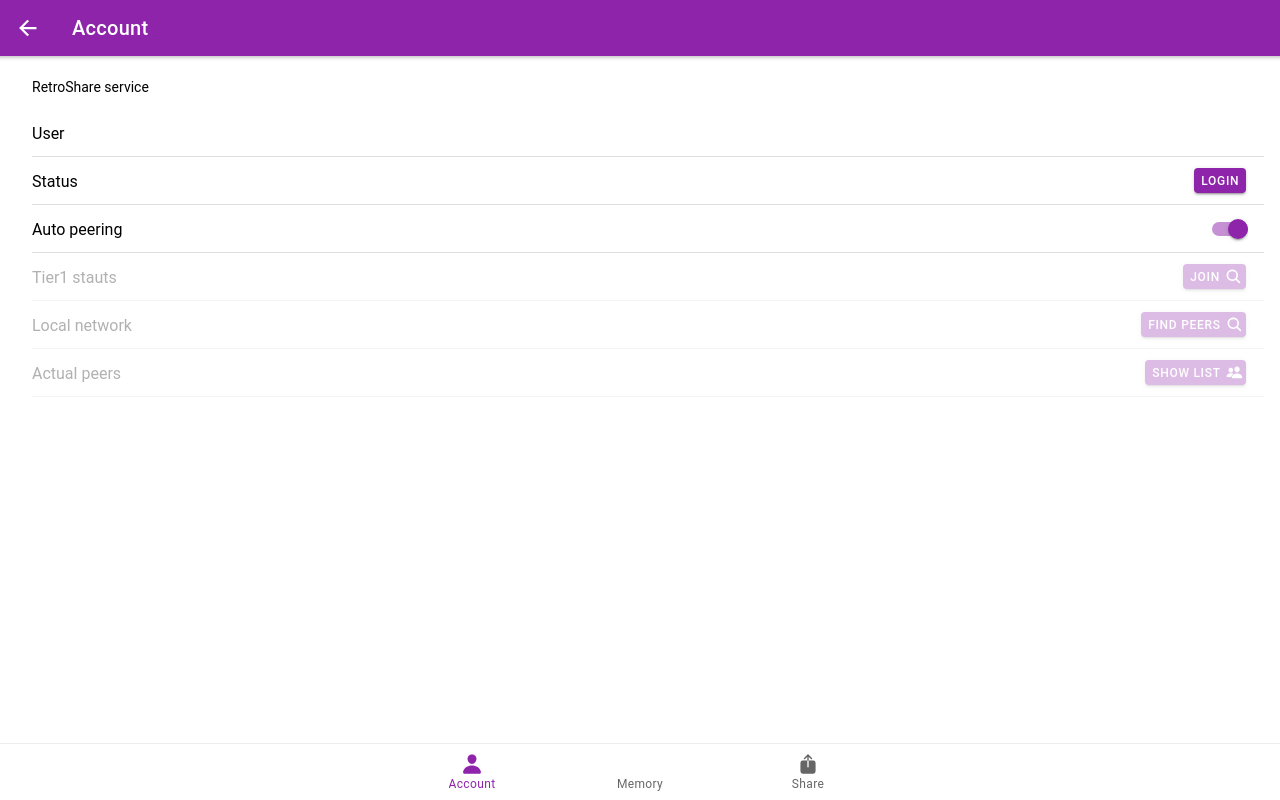
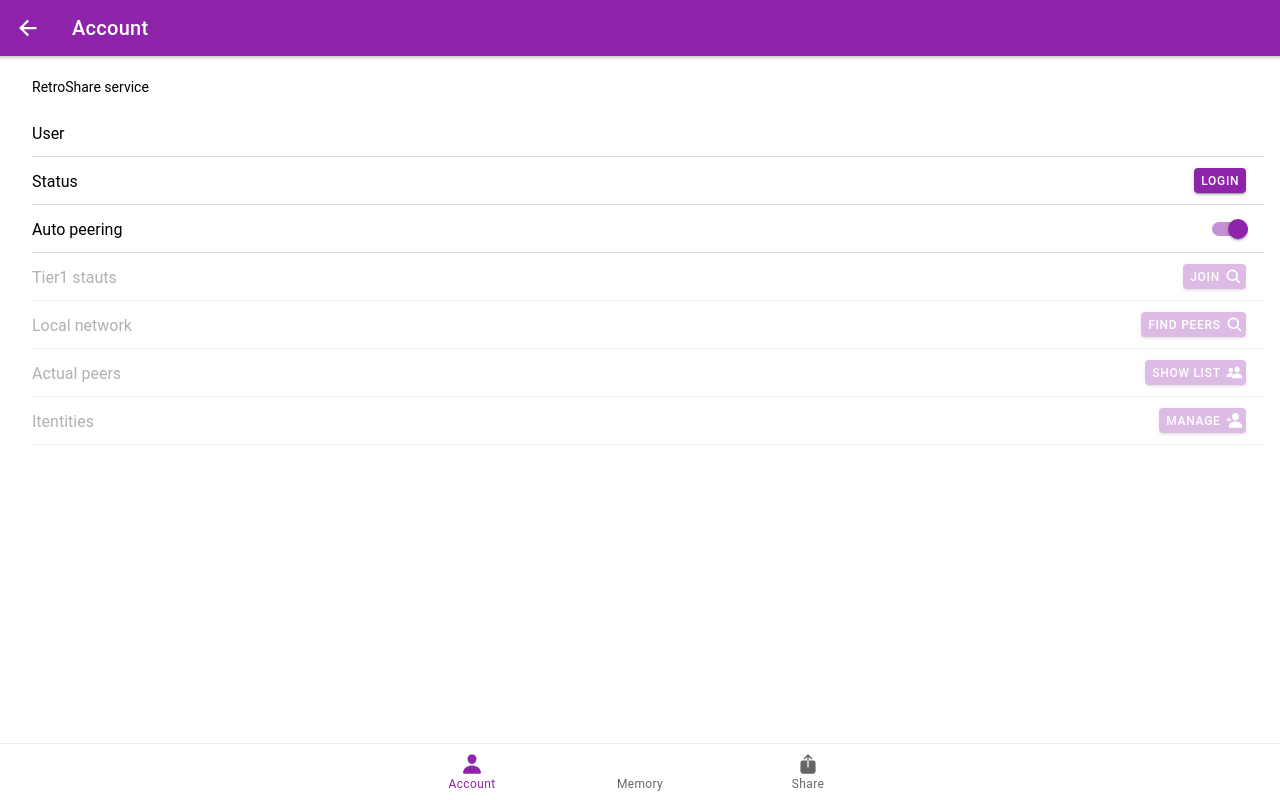
Before and after one commit to AlterMundi/elRepo.io-ionic, a React (Create React App) app: page /account in a window 1280 px wide. Built offline with nearby package versions, Linux system fonts and the light colour scheme; the HTML template or start-up script is replaced by a standard one.

Commit message:
enable identities in account page

```diff
--- a/src/pages/accountPage.tsx
+++ b/src/pages/accountPage.tsx
@@ -27,6 +27,7 @@ import { setDiscoveryMode } from '../api/actions/discovery/setDiscoveryMode';
 import { loadDiscoveryMode } from '../api/actions/discovery/loadDiscoveryMode';
 import { PeerListButton } from './accountComponents/peersList';
 import { joinTiers } from '../api/actions/tier1/joinTier';
+import { IdentitiesListButton } from './accountComponents/identitiesList';
 
 const AccountPage: React.FC = () => {
   const [ discoverySettings, setDiscoverySettings ] = useState({ autoPeering: true })
@@ -117,6 +118,12 @@ const AccountPage: React.FC = () => {
             </IonLabel>
             <PeerListButton />
           </IonItem>
+          <IonItem disabled={!auth.loggedIn}>
+            <IonLabel>
+              Itentities
+            </IonLabel>
+            <IdentitiesListButton />
+          </IonItem>
         </IonList>
         <IonAlert
           isOpen={showAlert.show}
```
